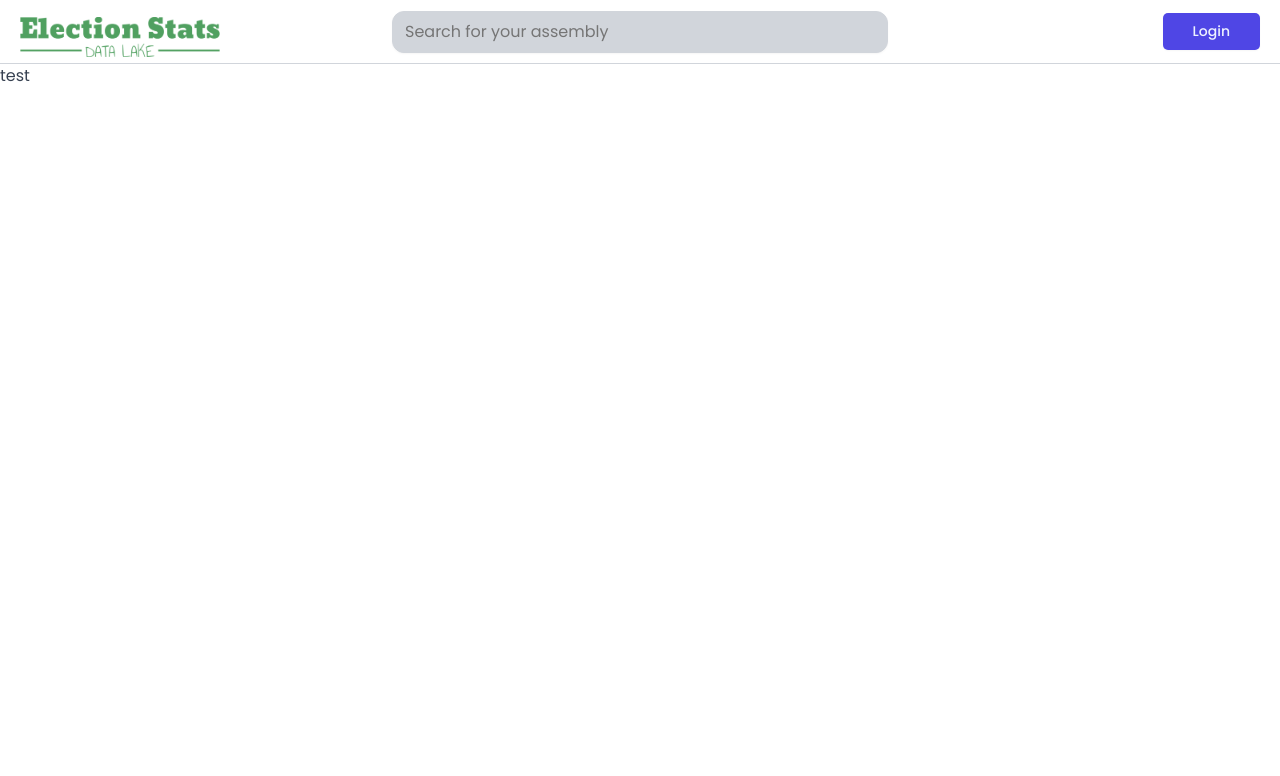
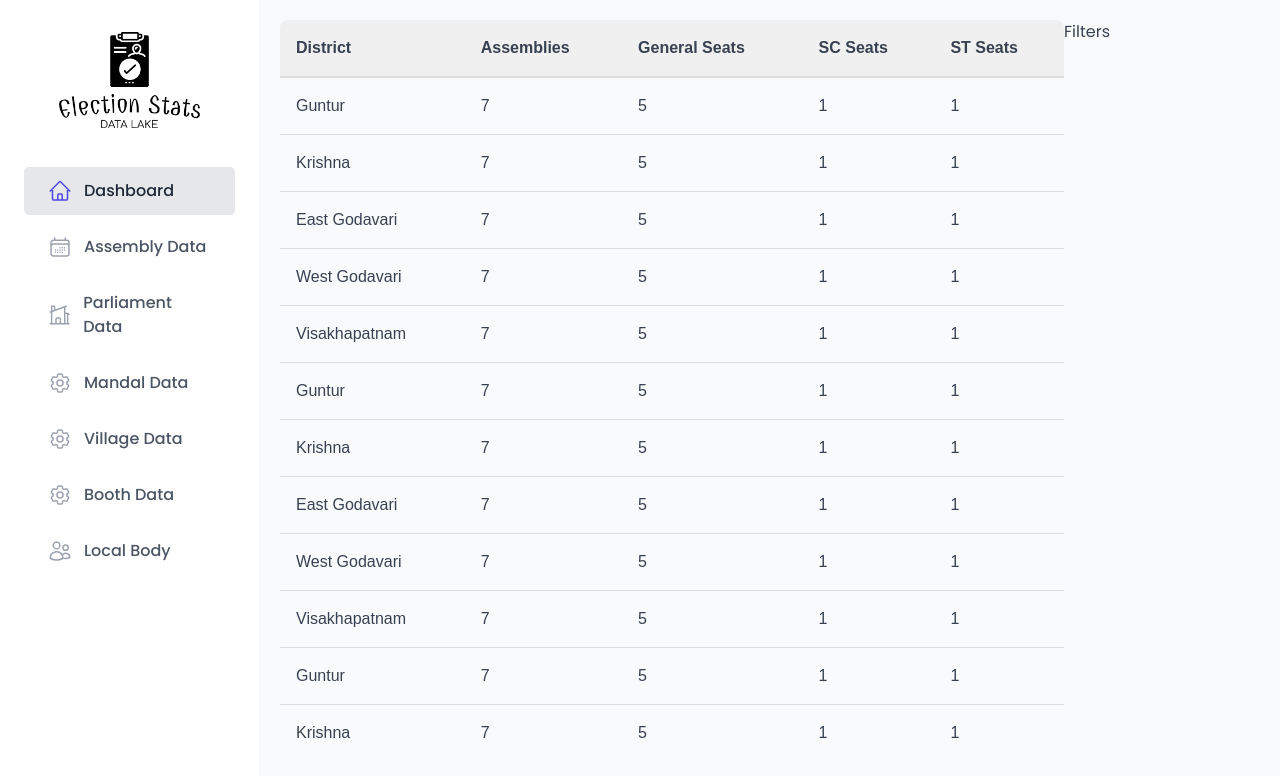
Before and after one commit to nikhilmarabathula/elections-results-rnd, a React (Vite) app: page /dashboard in a window 1280 px wide. Shown: the top 776 px of the page. Built offline with nearby package versions, Linux system fonts and the light colour scheme; no server answers; the database is empty; a web font is replaced by a local one.

Commit message:
added dashboard table

```diff
--- a/package.json
+++ b/package.json
@@ -10,10 +10,12 @@
     "preview": "vite preview"
   },
   "dependencies": {
+    "@material-ui/core": "^4.12.4",
     "@reduxjs/toolkit": "^2.2.1",
     "@supabase/supabase-js": "^2.39.7",
     "@tanstack/react-query": "^4.36.1",
     "@tanstack/react-query-devtools": "^4.36.1",
+    "ag-grid-react": "^31.1.1",
     "date-fns": "^3.3.1",
     "react": "^18.2.0",
     "react-dom": "^18.2.0",
@@ -21,6 +23,7 @@
     "react-icons": "^5.0.1",
     "react-redux": "^9.1.0",
     "react-router-dom": "^6.22.1",
+    "react-table": "^7.8.0",
     "styled-components": "^6.1.8"
   },
   "devDependencies": {
--- a/src/App.jsx
+++ b/src/App.jsx
@@ -13,6 +13,12 @@ function App() {
           <Route element={<AppLayout />}>
             <Route index element={<Navigate replace to="dashboard" />} />
             <Route path="dashboard" element={<Dashboard />} />
+            <Route path="assembly" element={<Dashboard />} />
+            <Route path="parliament" element={<Dashboard />} />
+            <Route path="mandal" element={<Dashboard />} />
+            <Route path="village" element={<Dashboard />} />
+            <Route path="booth" element={<Dashboard />} />
+            <Route path="localbody" element={<Dashboard />} />
           </Route>
           <Route path="*" element={<Dashboard />} />
         </Routes>
--- a/src/pages/Dashboard.jsx
+++ b/src/pages/Dashboard.jsx
@@ -1,10 +1,195 @@
-import { useSelector } from "react-redux";
+import styled from "styled-components";
+import DashboardTable from "../ui/DashboardTable";
+import FiltersLayout from "../ui/FiltersLayout";
+import React from "react";
+
+const StyledMain = styled.div`
+  display: flex;
+  flex-direction: row;
+  height: 100vh;
+  padding: 2rem;
+  padding-bottom: 5rem;
+`;
 
 function Dashboard() {
-  const selectedAssembly =
-    useSelector((state) => state.searchResults.selectedResult) ?? "test";
+  const columns = React.useMemo(
+    () => [
+      {
+        Header: "District",
+        accessor: "district",
+      },
+      {
+        Header: "Assemblies",
+        accessor: "assemblies",
+      },
+      {
+        Header: "General Seats",
+        accessor: "generalSeats",
+      },
+      {
+        Header: "SC Seats",
+        accessor: "scSeats",
+      },
+      {
+        Header: "ST Seats",
+        accessor: "stSeats",
+      },
+    ],
+    []
+  );
 
-  return <p>{selectedAssembly}</p>;
+  const data = React.useMemo(
+    () => [
+      {
+        district: "Guntur",
+        assemblies: 7,
+        generalSeats: 5,
+        scSeats: 1,
+        stSeats: 1,
+      },
+      {
+        district: "Krishna",
+        assemblies: 7,
+        generalSeats: 5,
+        scSeats: 1,
+        stSeats: 1,
+      },
+      {
+        district: "East Godavari",
+        assemblies: 7,
+        generalSeats: 5,
+        scSeats: 1,
+        stSeats: 1,
+      },
+      {
+        district: "West Godavari",
+        assemblies: 7,
+        generalSeats: 5,
+        scSeats: 1,
+        stSeats: 1,
+      },
+      {
+        district: "Visakhapatnam",
+        assemblies: 7,
+        generalSeats: 5,
+        scSeats: 1,
+        stSeats: 1,
+      },
+      {
+        district: "Guntur",
+        assemblies: 7,
+        generalSeats: 5,
+        scSeats: 1,
+        stSeats: 1,
+      },
+      {
+        district: "Krishna",
+        assemblies: 7,
+        generalSeats: 5,
+        scSeats: 1,
+        stSeats: 1,
+      },
+      {
+        district: "East Godavari",
+        assemblies: 7,
+        generalSeats: 5,
+        scSeats: 1,
+        stSeats: 1,
+      },
+      {
+        district: "West Godavari",
+        assemblies: 7,
+        generalSeats: 5,
+        scSeats: 1,
+        stSeats: 1,
+      },
+      {
+        district: "Visakhapatnam",
+        assemblies: 7,
+        generalSeats: 5,
+        scSeats: 1,
+        stSeats: 1,
+      },
+      {
+        district: "Guntur",
+        assemblies: 7,
+        generalSeats: 5,
+        scSeats: 1,
+        stSeats: 1,
+      },
+      {
+        district: "Krishna",
+        assemblies: 7,
+        generalSeats: 5,
+        scSeats: 1,
+        stSeats: 1,
+      },
+      {
+        district: "East Godavari",
+        assemblies: 7,
+        generalSeats: 5,
+        scSeats: 1,
+        stSeats: 1,
+      },
+      {
+        district: "West Godavari",
+        assemblies: 7,
+        generalSeats: 5,
+        scSeats: 1,
+        stSeats: 1,
+      },
+      {
+        district: "Visakhapatnam",
+        assemblies: 7,
+        generalSeats: 5,
+        scSeats: 1,
+        stSeats: 1,
+      },
+      {
+        district: "Guntur",
+        assemblies: 7,
+        generalSeats: 5,
+        scSeats: 1,
+        stSeats: 1,
+      },
+      {
+        district: "Krishna",
+        assemblies: 7,
+        generalSeats: 5,
+        scSeats: 1,
+        stSeats: 1,
+      },
+      {
+        district: "East Godavari",
+        assemblies: 7,
+        generalSeats: 5,
+        scSeats: 1,
+        stSeats: 1,
+      },
+      {
+        district: "West Godavari",
+        assemblies: 7,
+        generalSeats: 5,
+        scSeats: 1,
+        stSeats: 1,
+      },
+      {
+        district: "Visakhapatnam",
+        assemblies: 7,
+        generalSeats: 5,
+        scSeats: 1,
+        stSeats: 1,
+      },
+    ],
+    []
+  );
+
+  return (
+    <StyledMain>
+      <DashboardTable data={data} columns={columns} />
+      <FiltersLayout />
+    </StyledMain>
+  );
 }
 
 export default Dashboard;
--- a/src/ui/AppLayout.jsx
+++ b/src/ui/AppLayout.jsx
@@ -1,17 +1,39 @@
 import { Outlet } from "react-router-dom";
-import Header from "./Header";
+import Sidebar from "./Sidebar";
 import styled from "styled-components";
 
-const StyledAppLayout = styled.div``;
+const StyledAppLayout = styled.div`
+  display: grid;
+  grid-template-columns: 26rem 1fr;
+  grid-template-rows: auto 1fr;
+  height: 100vh;
+`;
+
+const Main = styled.main`
+  background-color: var(--color-grey-50);
+  /* padding: 4rem 4.8rem 6.4rem; */
+  /* overflow: scroll; */
+`;
+
+// const Container = styled.div`
+//   max-width: 120rem;
+//   margin: 0 auto;
+//   display: flex;
+//   flex-direction: column;
+//   gap: 3.2rem;
+// `;
 
 function AppLayout() {
   return (
     <StyledAppLayout>
-      <Header />
-
-      <main>
+      {
+        //  <Header />
+        // commenting out header
+      }
+      <Sidebar />
+      <Main>
         <Outlet />
-      </main>
+      </Main>
     </StyledAppLayout>
   );
 }
--- /dev/null
+++ b/src/ui/DashboardTable.jsx
@@ -0,0 +1,71 @@
+import { useTable } from "react-table";
+import styled from "styled-components";
+
+const TableContainer = styled.div`
+  width: 80%;
+  /* height: 100%; Set the max height for the table container */
+  overflow-y: auto; /* Enable vertical scroll if content exceeds max height */
+`;
+
+const StyledTable = styled.table`
+  width: 100%;
+  border-collapse: collapse;
+  font-family: Arial, sans-serif;
+  border-radius: 8px;
+  overflow: hidden;
+`;
+
+const StyledTh = styled.th`
+  padding: 16px;
+  text-align: left;
+  background-color: #f0f0f0;
+  border-bottom: 2px solid #ddd;
+`;
+
+const StyledTd = styled.td`
+  padding: 16px;
+  border-bottom: 1px solid #ddd;
+`;
+
+const StyledTableBody = styled.tbody``;
+
+const DashboardTable = ({ columns, data }) => {
+  const { getTableProps, getTableBodyProps, headerGroups, rows, prepareRow } =
+    useTable({ columns, data });
+
+  return (
+    <TableContainer>
+      <StyledTable {...getTableProps()}>
+        <thead>
+          {headerGroups.map((headerGroup) => (
+            <tr {...headerGroup.getHeaderGroupProps()} key={headerGroup.id}>
+              {headerGroup.headers.map((column) => (
+                <StyledTh {...column.getHeaderProps()} key={column.id}>
+                  {column.render("Header")}
+                </StyledTh>
+              ))}
+            </tr>
+          ))}
+        </thead>
+        <StyledTableBody {...getTableBodyProps()}>
+          {rows.map((row, rowIndex) => {
+            prepareRow(row);
+            return (
+              <tr {...row.getRowProps()} key={rowIndex}>
+                {row.cells.map((cell, cellIndex) => {
+                  return (
+                    <StyledTd {...cell.getCellProps()} key={cellIndex}>
+                      {cell.render("Cell")}
+                    </StyledTd>
+                  );
+                })}
+              </tr>
+            );
+          })}
+        </StyledTableBody>
+      </StyledTable>
+    </TableContainer>
+  );
+};
+
+export default DashboardTable;
--- /dev/null
+++ b/src/ui/FiltersLayout.jsx
@@ -0,0 +1,12 @@
+import styled from "styled-components";
+
+const StyledFilters = styled.div`
+  width: 20%;
+  /* background-color: yellow; */
+`;
+
+function FiltersLayout() {
+  return <StyledFilters>Filters</StyledFilters>;
+}
+
+export default FiltersLayout;
--- a/src/ui/Header.jsx
+++ b/src/ui/Header.jsx
@@ -1,33 +1,13 @@
 import styled from "styled-components";
 
-import HeaderDiv from "./HeaderDiv";
-import Logo from "./Logo";
-import Login from "./Login";
-import SearchBar from "../features/search/SearchBar";
-
-const HeaderContainer = styled.header`
-  height: 64px;
-  width: 100%;
-  background-color: white;
-  display: flex;
-  align-items: center;
-  border-bottom: 1px solid var(--color-grey-300);
+const StyledHeader = styled.header`
+  background-color: var(--color-grey-0);
+  padding: 1.2rem 4.8rem;
+  border-bottom: 1px solid var(--color-grey-100);
 `;
 
-const Header = () => {
-  return (
-    <HeaderContainer>
-      <HeaderDiv>
-        <Logo />
-      </HeaderDiv>
-      <HeaderDiv>
-        <SearchBar />
-      </HeaderDiv>
-      <HeaderDiv>
-        <Login />
-      </HeaderDiv>
-    </HeaderContainer>
-  );
-};
+function Header() {
+  return <StyledHeader>HEADER</StyledHeader>;
+}
 
 export default Header;
--- a/src/ui/Logo.jsx
+++ b/src/ui/Logo.jsx
@@ -1,12 +1,20 @@
 import styled from "styled-components";
 
+const StyledLogo = styled.div`
+  text-align: center;
+`;
+
 const Img = styled.img`
-  height: 4rem;
-  width: 20rem;
+  height: 9.6rem;
+  width: auto;
 `;
 
 function Logo() {
-  return <Img src="/logo-light-4.png" alt="Logo" />;
+  return (
+    <StyledLogo>
+      <Img src="/logo-light-2.png" alt="Logo" />
+    </StyledLogo>
+  );
 }
 
 export default Logo;
--- /dev/null
+++ b/src/ui/MainNav.jsx
@@ -0,0 +1,107 @@
+import { NavLink } from "react-router-dom";
+import styled from "styled-components";
+import {
+  HiOutlineCalendarDays,
+  HiOutlineCog6Tooth,
+  HiOutlineHome,
+  HiOutlineHomeModern,
+  HiOutlineUsers,
+} from "react-icons/hi2";
+
+const NavList = styled.ul`
+  display: flex;
+  flex-direction: column;
+  gap: 0.8rem;
+`;
+
+const StyledNavLink = styled(NavLink)`
+  &:link,
+  &:visited {
+    display: flex;
+    align-items: center;
+    gap: 1.2rem;
+
+    color: var(--color-grey-600);
+    font-size: 1.6rem;
+    font-weight: 500;
+    padding: 1.2rem 2.4rem;
+    transition: all 0.3s;
+  }
+
+  /* This works because react-router places the active class on the active NavLink */
+  &:hover,
+  &:active,
+  &.active:link,
+  &.active:visited {
+    color: var(--color-grey-800);
+    background-color: var(--color-grey-200);
+    border-radius: var(--border-radius-sm);
+  }
+
+  & svg {
+    width: 2.4rem;
+    height: 2.4rem;
+    color: var(--color-grey-400);
+    transition: all 0.3s;
+  }
+
+  &:hover svg,
+  &:active svg,
+  &.active:link svg,
+  &.active:visited svg {
+    color: var(--color-brand-600);
+  }
+`;
+
+function MainNav() {
+  return (
+    <nav>
+      <NavList>
+        <li>
+          <StyledNavLink to="/dashboard">
+            <HiOutlineHome />
+            <span>Dashboard</span>
+          </StyledNavLink>
+        </li>
+        <li>
+          <StyledNavLink to="/assembly">
+            <HiOutlineCalendarDays />
+            <span>Assembly Data</span>
+          </StyledNavLink>
+        </li>
+        <li>
+          <StyledNavLink to="/parliament">
+            <HiOutlineHomeModern />
+            <span>Parliament Data</span>
+          </StyledNavLink>
+        </li>
+        <li>
+          <StyledNavLink to="/mandal">
+            <HiOutlineCog6Tooth />
+            <span>Mandal Data</span>
+          </StyledNavLink>
+        </li>
+        <li>
+          <StyledNavLink to="/village">
+            <HiOutlineCog6Tooth />
+            <span>Village Data</span>
+          </StyledNavLink>
+        </li>
+        <li>
+          <StyledNavLink to="/booth">
+            <HiOutlineCog6Tooth />
+            <span>Booth Data</span>
+          </StyledNavLink>
+        </li>
+        <li>
+          <StyledNavLink to="/localbody">
+            <HiOutlineUsers />
+            <span>Local Body</span>
+          </StyledNavLink>
+        </li>
+      </NavList>
+    </nav>
+  );
+}
+
+export default MainNav;
--- /dev/null
+++ b/src/ui/Sidebar.jsx
@@ -0,0 +1,25 @@
+import styled from "styled-components";
+import Logo from "./Logo";
+import MainNav from "./MainNav";
+
+const StyledSidebar = styled.aside`
+  background-color: var(--color-grey-0);
+  padding: 3.2rem 2.4rem;
+  border-right: 1px solid var(--color-grey-100);
+
+  grid-row: 1 / -1;
+  display: flex;
+  flex-direction: column;
+  gap: 3.2rem;
+`;
+
+function Sidebar() {
+  return (
+    <StyledSidebar>
+      <Logo />
+      <MainNav />
+    </StyledSidebar>
+  );
+}
+
+export default Sidebar;
```
Also changed, not shown: 1 other file (tests, documents, lock files or other folders).
